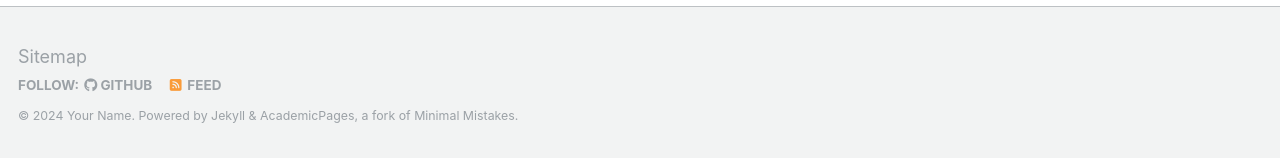
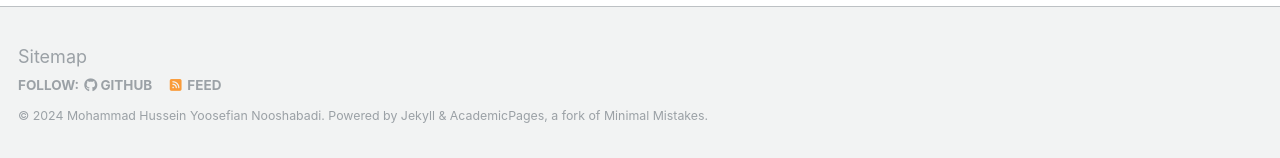
Before and after one commit to mhyoosefian/mhyoosefian, a Jekyll site: the page built from _pages/about.md, in a window 1280 px wide and 900 px high, scrolled down 2660 px. Shown: the part 739-897 px from the top of the window. Built offline with Jekyll 4.4.1, drawn with Linux system fonts in a browser that asks for light colours; some web fonts are replaced.

Commit message:
Update _config.yml

```diff
--- a/_config.yml
+++ b/_config.yml
@@ -10,11 +10,11 @@
 locale                   : "en-US"
 title                    : "Mohammad Hussein Yoosefian Nooshabadi / Site Title"
 title_separator          : "-"
-name                     : &name "Your Name"
-description              : &description "personal description"
-url                      : https://academicpages.github.io # the base hostname & protocol for your site e.g. "https://mmistakes.github.io"
+name                     : &name "Mohammad Hussein Yoosefian Nooshabadi"
+description              : &description "A Ph.D. student"
+url                      : https://mhyoosefian.github.io # the base hostname & protocol for your site e.g. "https://mmistakes.github.io"
 baseurl                  : "" # the subpath of your site, e.g. "/blog"
-repository               : "academicpages/academicpages.github.io"
+repository               : "mhyoosefian/mhyoosefian.github.io"
 
 # Site Author - The following control what appear as part of the author content on the side bar.
 #               If a field is blank the icon and link will not appear, otherwise it will be shown.
```
